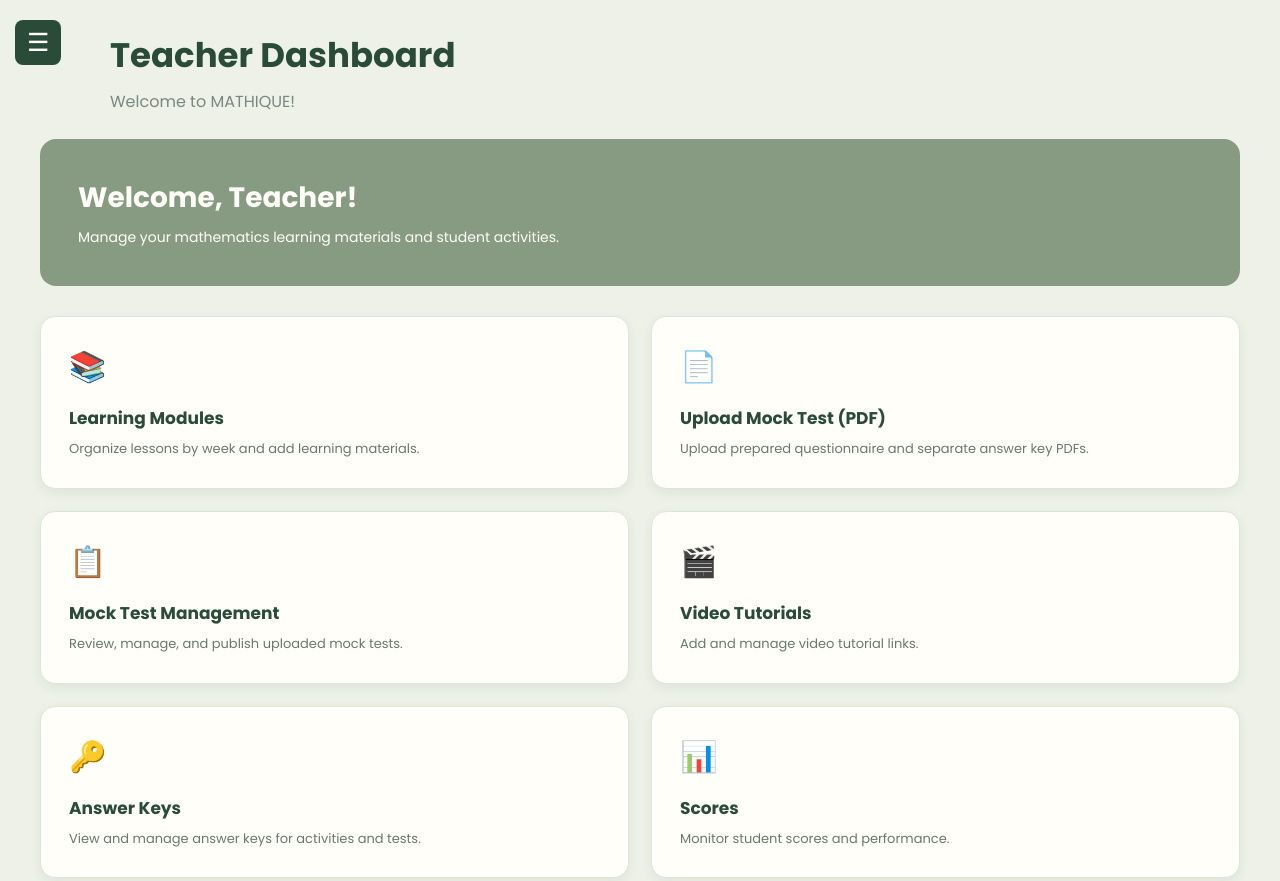
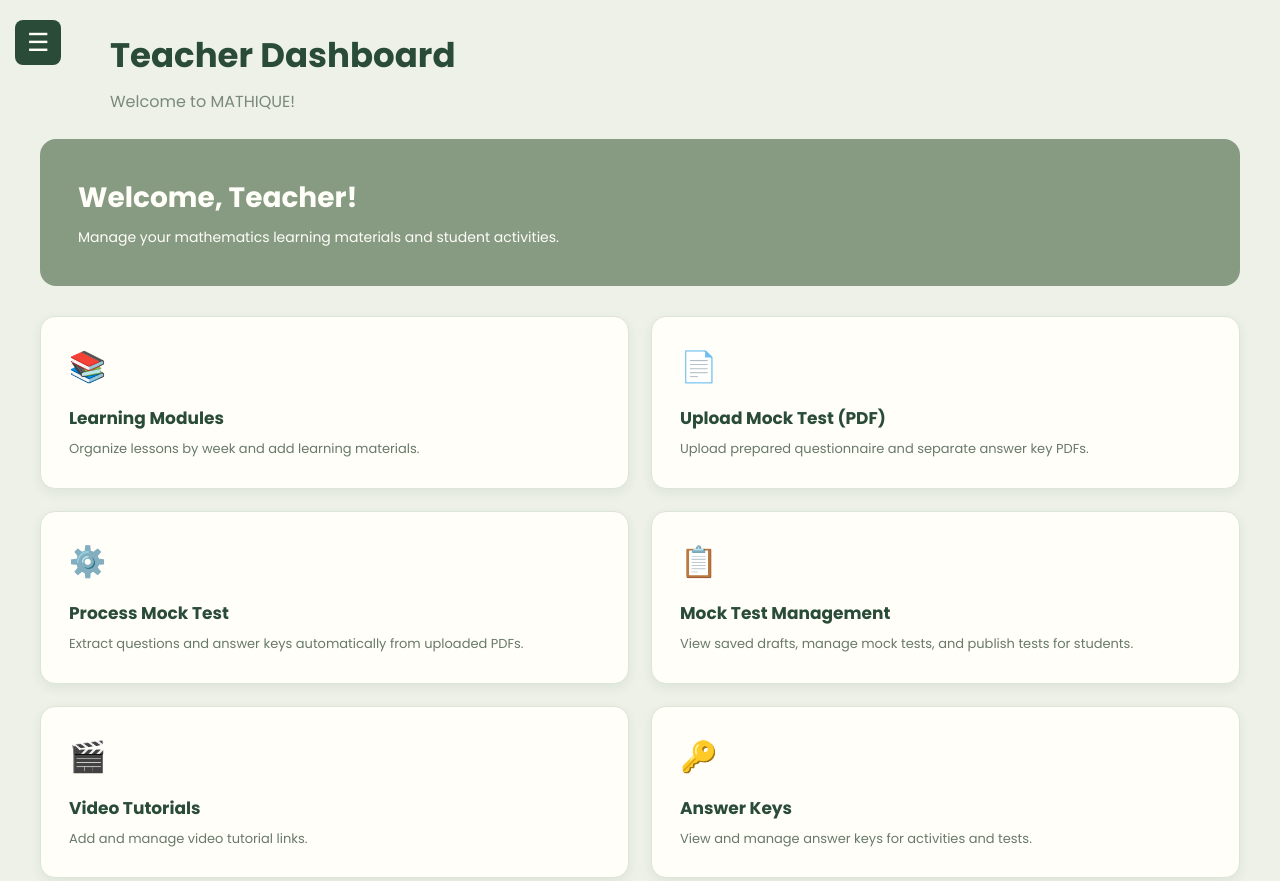
Before and after one commit to farabaseo1-rgb/MATHIQUE, a plain HTML site: page teacher/dashboard.html in a window 1280 px wide. Shown: the top 881 px of the page. Drawn offline with Linux system fonts and the light colour scheme; a script that the page names is missing.

Commit message:
Update teacher dashboard with PDF mock test workflow

```diff
--- a/teacher/dashboard.html
+++ b/teacher/dashboard.html
@@ -109,8 +109,9 @@
         <nav>
             <a href="dashboard.html" class="active">Dashboard</a>
             <a href="modules.html">Learning Modules</a>
-            <a href="mock-test.html">Mock Test Management</a>
             <a href="upload-mock-test.html">Upload Mock Test (PDF)</a>
+            <a href="process-mock-test.html">Process Mock Test</a>
+            <a href="mock-test-management.html">Mock Test Management</a>
             <a href="../videos.html">Video Tutorials</a>
             <a href="answer-keys.html">Answer Keys</a>
             <a href="../scores.html">Scores</a>
@@ -158,12 +159,21 @@
                 </p>
             </a>
 
-            <a href="mock-test.html" class="dashboard-card">
+            <a href="process-mock-test.html" class="dashboard-card">
+                <div class="card-icon">⚙️</div>
+                <h3>Process Mock Test</h3>
+                <p>
+                    Extract questions and answer keys
+                    automatically from uploaded PDFs.
+                </p>
+            </a>
+
+            <a href="mock-test-management.html" class="dashboard-card">
                 <div class="card-icon">📋</div>
                 <h3>Mock Test Management</h3>
                 <p>
-                    Review, manage, and publish
-                    uploaded mock tests.
+                    View saved drafts, manage mock tests,
+                    and publish tests for students.
                 </p>
             </a>
 
```
